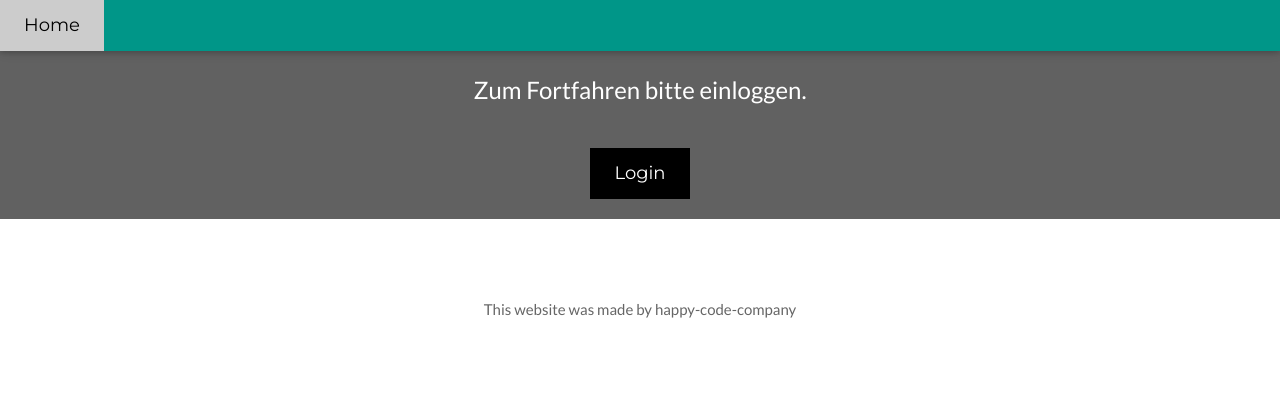
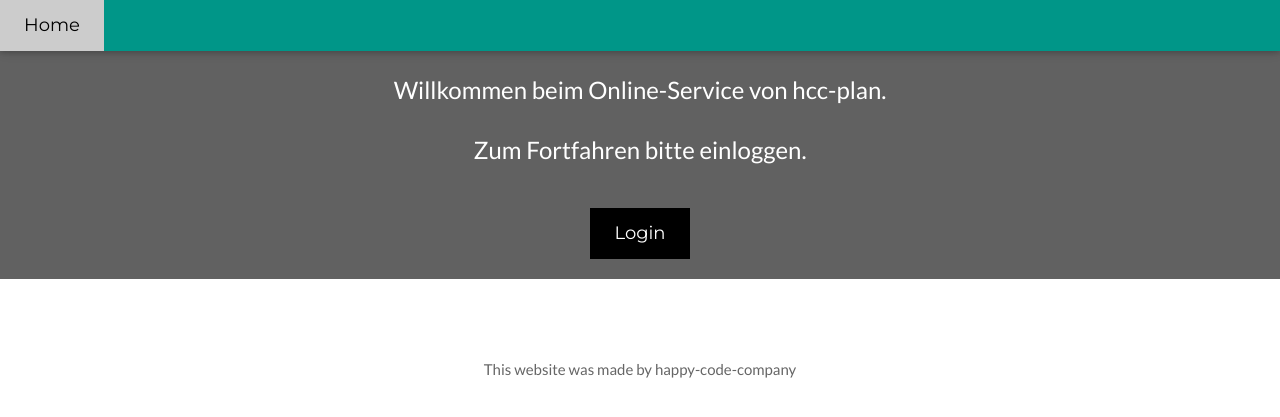
Before and after one commit to TomBenRu/hcc_plan_api, a FastAPI app: page / in a window 1280 px wide. Shown: the top 417 px of the page. Run offline with FastAPI, Linux system fonts and the light colour scheme; parts of the project's set-up code (start-up, migrations or seed data) failed here and were passed over.

Commit message:
still work in progress index_base.html leicht verändert.

```diff
--- a/templates/index_base.html
+++ b/templates/index_base.html
@@ -174,6 +174,7 @@
 <header class="w3-container w3-dark-grey w3-center padding-top-container">
   {% block cont_header %}
     <h1 class="w3-margin w3-xxlarge">{{ name_project }}</h1>
+    <p class="w3-xlarge">Willkommen beim Online-Service von hcc-plan.</p>
     {% if InvalidCredentials == True %}
         <p class="w3-xxlarge">Login fehlgeschlagen.</p>
     {% endif %}
```
Lines whose indentation alone changed are shown as unchanged.
